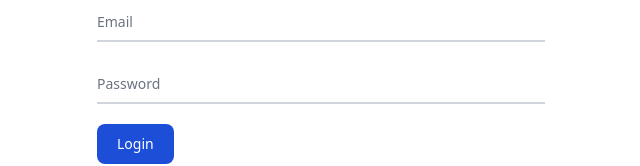
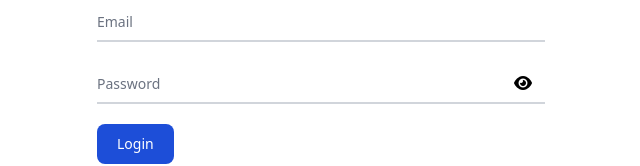
Before and after one commit to Mennamr/mSquared, an Angular app: page / in a window 1280 px wide. Shown: the top 166 px of the page, without its empty margins (319-959 px from the left). Built offline with nearby package versions, Linux system fonts and the light colour scheme.

Commit message:
added show/hide password toggle

```diff
--- a/src/app/core/pages/login/login.component.html
+++ b/src/app/core/pages/login/login.component.html
@@ -24,8 +24,12 @@
 
   <div class="relative z-0 w-full mb-5 group">
       @let passwordControl=loginForm.get("password");
-      <input type="password" formControlName="password" name="floating_Password" id="floating_Password" class="input-style peer" placeholder=" " required />
+      <div class="relative">
+         <input [type]="toggleInput? 'password' : 'text'" formControlName="password" name="floating_Password" id="floating_Password" class="input-style peer" style="padding-right: 3rem;" placeholder=" " required />
       <label for="floating_Password" class="peer-focus:font-medium label-style peer-focus:start-0 rtl:peer-focus:translate-x-1/4 rtl:peer-focus:left-auto peer-focus:text-blue-600 peer-focus:dark:text-blue-500 peer-placeholder-shown:scale-100 peer-placeholder-shown:translate-y-0 peer-focus:scale-75 peer-focus:-translate-y-6">Password</label>
+      <span (click)="togglePassword()" class="absolute top-1/2 right-3 transform -translate-y-1/2 cursor-pointer"><i class="fa {{toggleInput ? 'fa-eye' : 'fa-eye-slash'}}"></i> </span>
+      </div>
+
       @if(passwordControl?.errors && passwordControl?.touched){
           <div class="flex p-3 mb-4 mt-2 text-sm text-red-800 rounded-lg bg-red-50 dark:bg-gray-800 dark:text-red-400" role="alert">
           <ul class="list-none list-inside">
--- a/src/app/core/pages/login/login.component.ts
+++ b/src/app/core/pages/login/login.component.ts
@@ -3,6 +3,7 @@ import { FormBuilder, FormControl, FormGroup, ReactiveFormsModule, Validators }
 import { AuthService } from '../../services/auth/auth.service';
 import { Router } from '@angular/router';
 import { Subscription } from 'rxjs';
+
 
 @Component({
   selector: 'app-login',
@@ -16,6 +17,8 @@ export class LoginComponent implements OnInit {
     apiError!:string
     isCallingAPI:boolean=false
     subscription:Subscription=new Subscription() //to navigate without calling the API
+    loginForm!:FormGroup
+    toggleInput=true
     /*loginForm: FormGroup= new FormGroup({
       email:new FormControl(null, [Validators.required, Validators.email]),
       password:new FormControl(null, [Validators.required, Validators.pattern(/^[A-Z]\w{5,}$/)]),
@@ -24,15 +27,13 @@ export class LoginComponent implements OnInit {
       //form builder
 
       _formBuilder=inject(FormBuilder)
-      loginForm!:FormGroup
+
 
     _authService=inject(AuthService);
     _router=inject(Router)
 
     ngOnInit(): void {
          this.initForm();
-
-
     }
 
     initForm(){
@@ -74,6 +75,10 @@ export class LoginComponent implements OnInit {
       }
     }
 
+    togglePassword(){
+      this.toggleInput=!this.toggleInput
+    }
+
     ngOnDestroy(): void {
         this.subscription.unsubscribe();
     }
```
